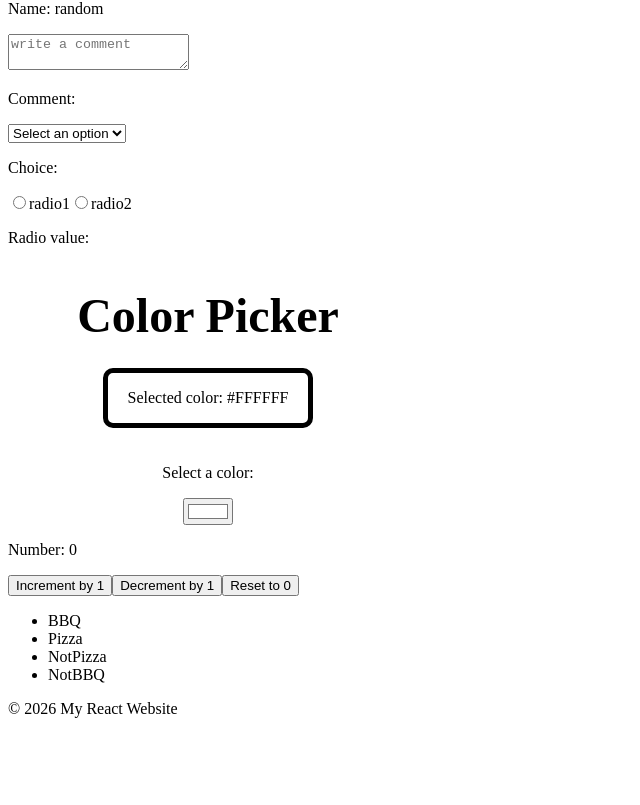
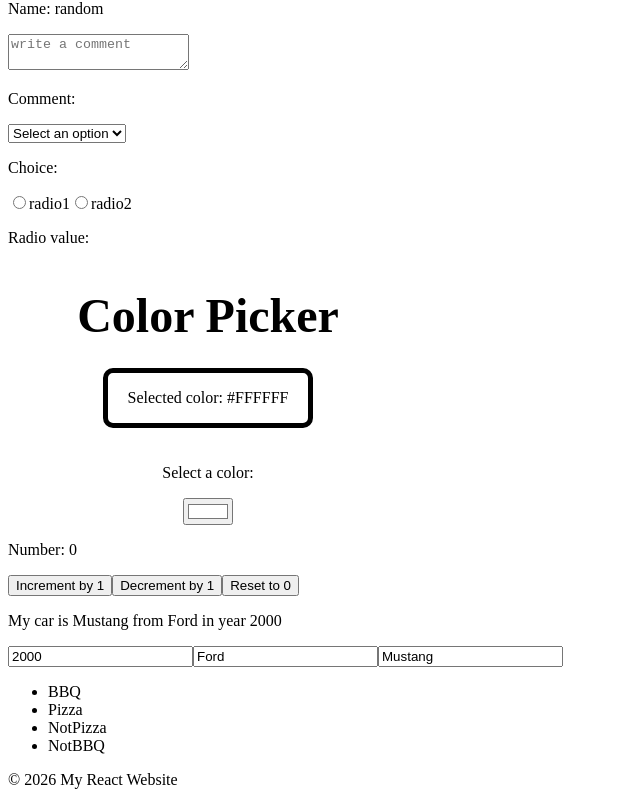
Before and after one commit to comsolodev-1/Learn-React, a React (Vite) app in the folder my-react-app/: page / in a window 1280 px wide. Shown: the part 1413-2218 px from the top of the page, without its empty margins (0-640 px from the left). Before the commit the page ends 2147 px from the top, so only its background shows below. Built offline with nearby package versions, Linux system fonts and the light colour scheme.

Commit message:
added UpdateArray.jsx as side task for onchange

```diff
--- a/my-react-app/src/App.jsx
+++ b/my-react-app/src/App.jsx
@@ -1,3 +1,4 @@
+import UpdateArray from './UpdateArray.jsx'
 import NumCounter from './NumCounter.jsx'
 import ColorPicker from './ColorPicker.jsx'
 import MyNewComponent from './MyNewComponent.jsx'
@@ -32,6 +33,7 @@ function App() {
     <MyNewComponent/>
     <ColorPicker/>
     <NumCounter/>
+    <UpdateArray/>
     <Food/>
     <Footer/>
     </>
--- /dev/null
+++ b/my-react-app/src/UpdateArray.jsx
@@ -0,0 +1,28 @@
+import React, {useState} from "react"
+
+function UpdateArray(){
+
+    const [car, setCar] = useState({year: 2000, maker: "Ford", model: "Mustang"});
+
+    function handleYear(event){
+        setCar(cr => ({...cr, year: event.target.value}));
+    }
+
+    function handleMaker(event){
+        setCar(cr => ({...cr, maker: event.target.value}));
+    }
+
+    function handleModel(event){
+        setCar(cr => ({...cr, model: event.target.value}));
+    }
+
+    return(
+        <div>
+            <p>My car is {car.model} from {car.maker} in year {car.year}</p>
+            <input type="text" value={car.year} onChange={handleYear}/>
+            <input type="text" value={car.maker} onChange={handleMaker}/>
+            <input type="text" value={car.model} onChange={handleModel}/>
+        </div>
+    );
+}
+export default UpdateArray
```
